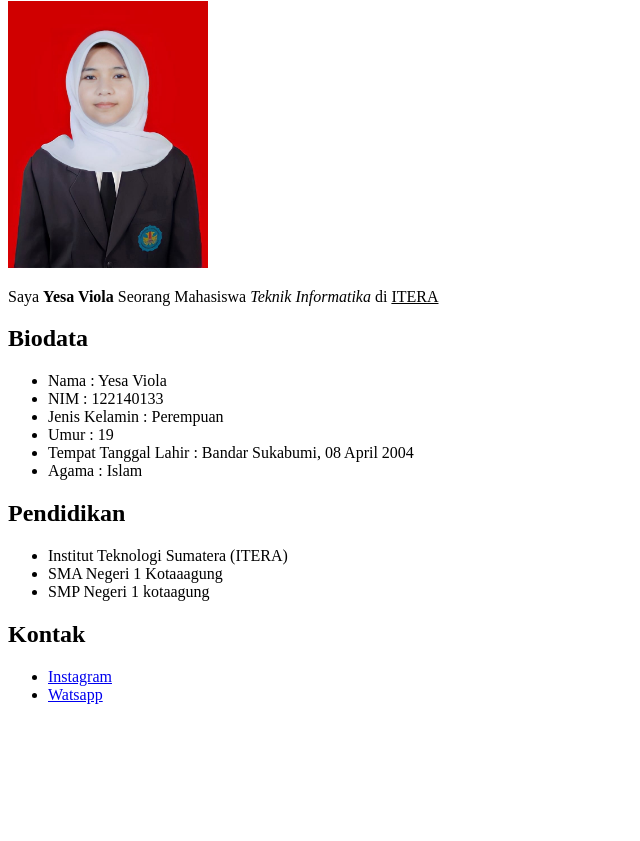
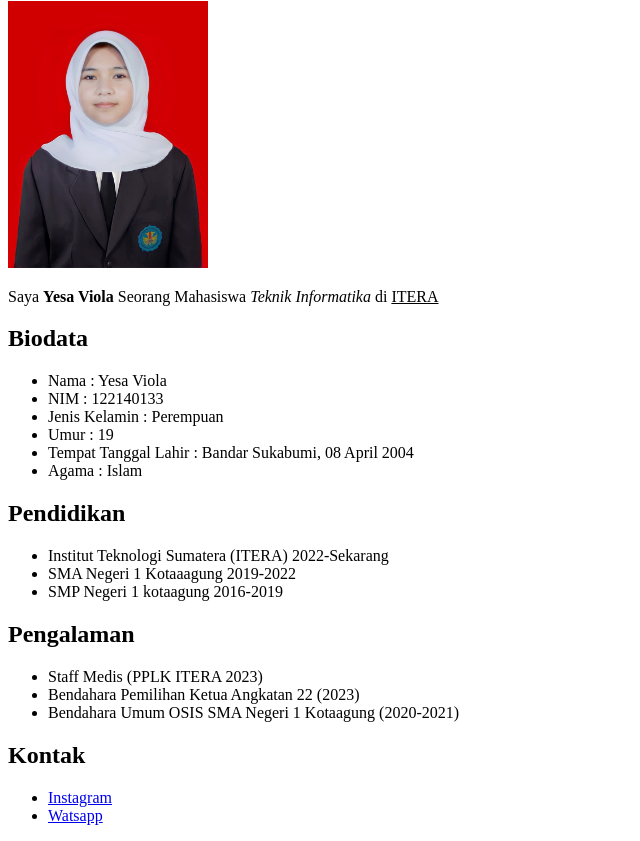
Before and after one commit to yesa08/yesa, a plain HTML site: page index.html in a window 1280 px wide. Shown: the part 79-920 px from the top of the page, without its empty margins (0-640 px from the left). Before the commit the page ends 800 px from the top, so only its background shows below. Drawn offline with Linux system fonts and the light colour scheme.

Commit message:
portofolio

```diff
--- a/index.html
+++ b/index.html
@@ -23,12 +23,23 @@
     <h2>Pendidikan</h2>
 
     <ul>
-        <li>Institut Teknologi Sumatera (ITERA) </li>
-        <li>SMA Negeri 1 Kotaaagung </li>
-        <li>SMP Negeri 1 kotaagung</li>
+        <li>Institut Teknologi Sumatera (ITERA) 2022-Sekarang</li>
+        <li>SMA Negeri 1 Kotaaagung 2019-2022 </li>
+        <li>SMP Negeri 1 kotaagung 2016-2019</li>
 
 
     </ul>
+
+    <h2>Pengalaman</h2>
+
+    <ul>
+        <li>Staff Medis (PPLK ITERA 2023)</li>
+        <li>Bendahara Pemilihan Ketua Angkatan 22 (2023) </li>
+        <li>Bendahara Umum OSIS SMA Negeri 1 Kotaagung (2020-2021)</li>
+
+
+    </ul>
+
 
     <h2>Kontak</h2>
 
```
